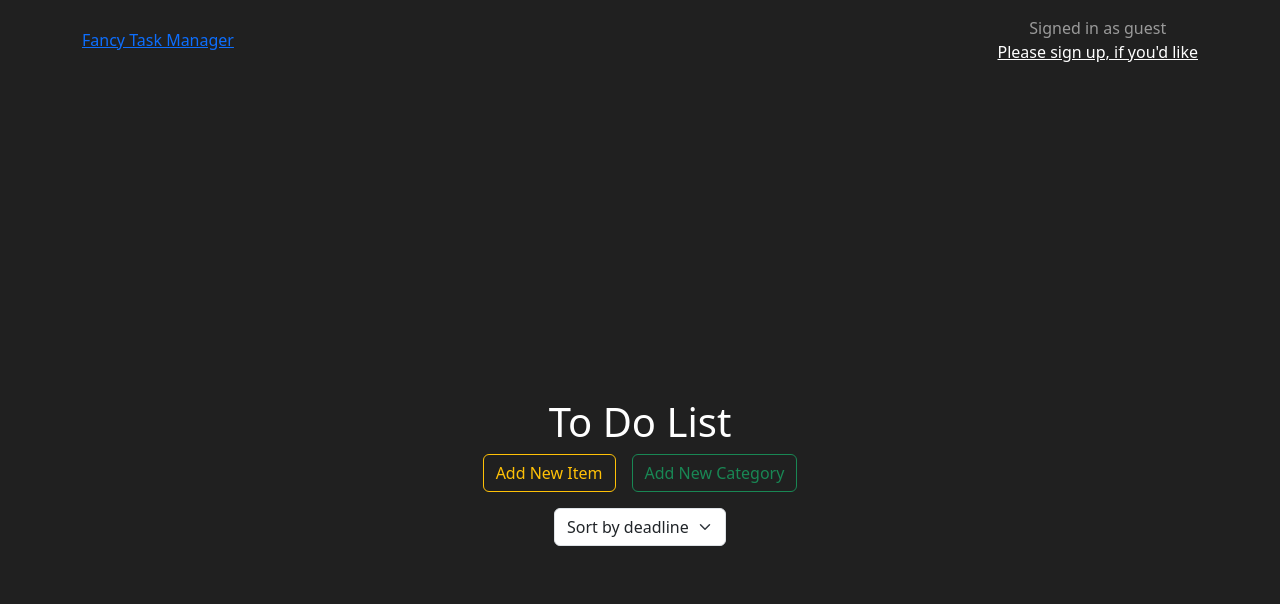
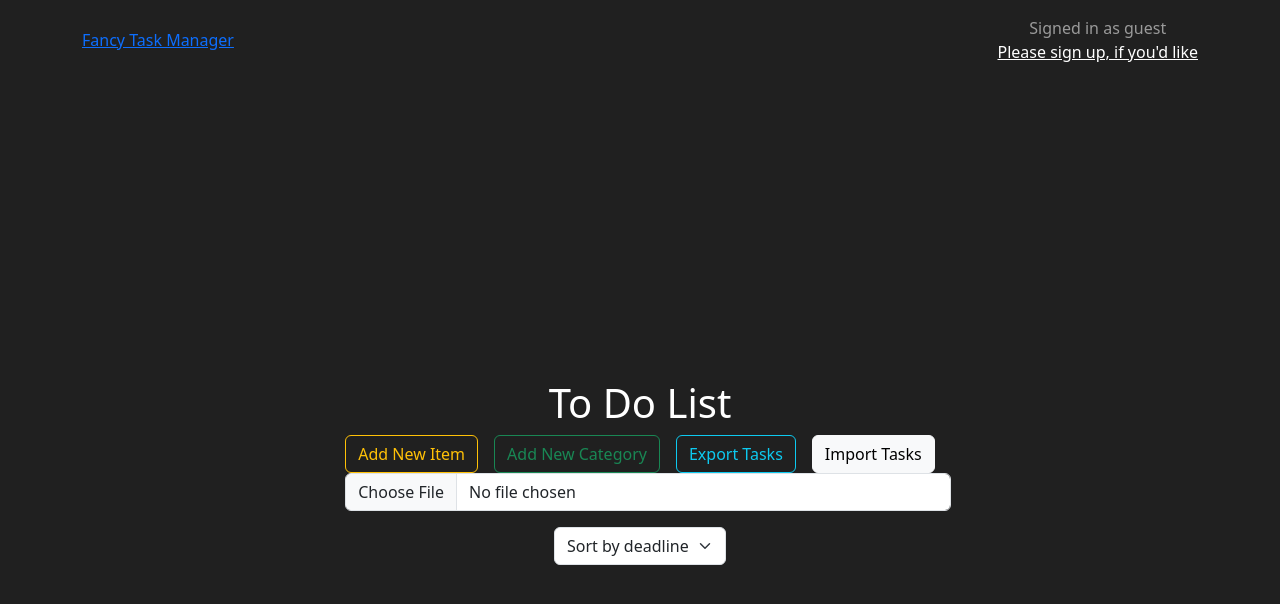
Before and after one commit to mihail-soltan/FANCY-BOOTSTRAP-TO-DO, a React (Create React App) app: page /signup in a window 1280 px wide. Both pictures are taken after a click on the button "Log in as a guest". Shown: the top 604 px of the page. Built offline with nearby package versions, Linux system fonts and the light colour scheme.

Commit message:
import/export tasks+categories

```diff
--- a/package.json
+++ b/package.json
@@ -8,6 +8,7 @@
     "@testing-library/user-event": "^13.5.0",
     "axios": "^1.4.0",
     "bootstrap": "^5.3.0",
+    "material-react-table": "^1.14.0",
     "react": "^18.2.0",
     "react-bootstrap": "^2.8.0",
     "react-dom": "^18.2.0",
--- a/src/components/Category/Category.js
+++ b/src/components/Category/Category.js
@@ -1,20 +1,20 @@
 import { useState, useEffect } from 'react'
-import { getCategories, addNewCategory } from '../../services/category.service'
+import { getCategories, addNewCategory, getCategoriesByUser } from '../../services/category.service'
 import './Category.css'
 import InputGroup from 'react-bootstrap/InputGroup';
 import ListGroup from 'react-bootstrap/ListGroup';
-
+import { exportData } from '../../services/task.service';
 import Form from 'react-bootstrap/Form';
 import Button from 'react-bootstrap/Button';
 import Spinner from 'react-bootstrap/Spinner';
 import { EditOrDeleteCategory } from '../EditOrDeleteCategory/EditOrDeleteCategory';
-import { getCategoriesByUser } from '../../services/category.service';
 
 export function Category() {
 
     const [categories, setCategories] = useState([])
     const [newCategory, setNewCategory] = useState("")
     const [show, setShow] = useState(false)
+    const [importedCategories, setImportedCategories] = useState([])
     const localCategories = JSON.parse(localStorage.getItem("localCategories"))
 
     async function onGetCategories() {
@@ -50,7 +50,42 @@ export function Category() {
     function closeModal() {
         setShow(false)
     }
+    //JSON.parse(localStorage.getItem("user"))
 
+    async function addImportedCategories() {
+        let userId = JSON.parse(localStorage.getItem("user"))._id
+        importedCategories.forEach(async (element) => {
+            const body = { name: element.name, created_by: userId }
+            const response = await addNewCategory(body)
+            return response
+        })
+    }
+    const onFileUpload = (event) => {
+        const file = event.target.files[0]
+        if (file) {
+            const reader = new FileReader();
+
+            reader.onload = (e) => {
+                try {
+                    const jsonString = e.target.result
+                    const jsonObject = JSON.parse(jsonString)
+
+                    setImportedCategories(jsonObject)
+                } catch (err) {
+                    console.log(`Something went wrong: ${err}`)
+                }
+            }
+
+            reader.onerror = () => {
+                console.log(`Something went wrong:`)
+            }
+
+            reader.readAsText(file)
+        }
+        else {
+            console.log("No file selected")
+        }
+    }
     useEffect(() => {
         const user = JSON.parse(localStorage.getItem("user"))
         const isGuest = eval(localStorage.getItem("isGuest"))
@@ -78,6 +113,9 @@ export function Category() {
                     value={newCategory}
                 />
                 <Button onClick={onAddCategory} variant="success">Add</Button>{' '}
+                <Button onClick={() => exportData(localCategories, "localCategories")} variant="outline-info">Export Categories</Button>
+                <Button onClick={addImportedCategories} variant="outline-info">Add Imported Categories</Button>
+                <Form.Control className='mx-2' type="file" onChange={onFileUpload} />
             </InputGroup>
             {/* categories.length? fa asta : fa altceva */}
             <ListGroup defaultActiveKey="#link1">
--- a/src/components/ToDoList/ToDoList.js
+++ b/src/components/ToDoList/ToDoList.js
@@ -5,11 +5,20 @@ import Button from 'react-bootstrap/Button';
 import { AddItemModal } from '../AddItemModal/AddItemModal';
 import DeleteToast from '../Toast/DeleteToast';
 import Form from 'react-bootstrap/Form';
-import { getTasks, addNewTask, editTask, toggleCompletedTask, deleteTask, getTasksByUser } from '../../services/task.service';
+import {
+    getTasks,
+    addNewTask,
+    editTask,
+    toggleCompletedTask,
+    deleteTask,
+    getTasksByUser,
+    exportData,
+} from '../../services/task.service';
 import { getCategories, getCategoriesByUser } from '../../services/category.service';
 import Spinner from 'react-bootstrap/Spinner';
 import { Link } from 'react-router-dom';
 import { useParams } from 'react-router-dom';
+import { MaterialReactTable } from 'material-react-table';
 
 export function ToDoList() {
     const [showModal, setShowModal] = useState(false)
@@ -20,6 +29,7 @@ export function ToDoList() {
     const [filter, setFilter] = useState("")
     const [sort, setSort] = useState("")
     const [user, setUser] = useState({})
+    const [importedTasks, setImportedTasks] = useState([])
     const params = useParams()
     const cachedUser = JSON.parse(localStorage.getItem("user"))
     const isGuest = eval(localStorage.getItem("isGuest"))
@@ -87,9 +97,7 @@ export function ToDoList() {
             localStorage.setItem("localTasks", JSON.stringify([...tasks, body]))
         }
     }
-    /*
 
-    */
     const editCurrentTask = async (body, taskId) => {
         console.log("BODY: ", body)
         console.log("TASK ID: ", taskId)
@@ -113,15 +121,31 @@ export function ToDoList() {
     }
 
     const handleFinishedTask = async (taskId) => {
+        if (cachedUser) {
+
             const response = await toggleCompletedTask(taskId)
             getUserTasks(user._id, params.category)
             return response
+        } else {
+            let currentTaskIndex = localTasks.findIndex((task) => task._id === taskId)
+            let currentTask = localTasks.filter((t) => t._id === taskId)
+            localTasks[currentTaskIndex] = { ...currentTask[0], completed: true }
+            setTasks(localTasks)
+            localStorage.setItem("localTasks", JSON.stringify(localTasks))
+        }
     }
 
     const handleDeleteTask = async (taskId) => {
+        if (cachedUser) {
             const response = await deleteTask(taskId)
             getUserTasks(user._id, params.category)
             return response
+        }
+        else {
+            let filteredTasks = localTasks.filter((task) => task._id !== taskId)
+            setTasks(filteredTasks)
+            localStorage.setItem("localTasks", JSON.stringify(filteredTasks))
+        }
     }
 
     const getUserTasks = async (userId, category) => {
@@ -132,7 +156,45 @@ export function ToDoList() {
         setIsLoading(false)
     }
 
+    const onFileUpload = (event) => {
+        const file = event.target.files[0]
+        if (file) {
+            const reader = new FileReader();
+
+            reader.onload = (e) => {
+                try {
+                    const jsonString = e.target.result
+                    const jsonObject = JSON.parse(jsonString)
+
+                    setImportedTasks(jsonObject)
+                } catch (err) {
+                    console.log(`Something went wrong: ${err}`)
+                }
+            }
+
+            reader.onerror = () => {
+                console.log(`Something went wrong:`)
+            }
+
+            reader.readAsText(file)
+        }
+        else {
+            console.log("No file selected")
+        }
+    }
+
+    async function addImportTasks() {
+        let userId = JSON.parse(localStorage.getItem("user"))._id;
+        importedTasks.forEach(async (element) => {
+            let body = { ...element, created_by: userId }
+            const { _id, ...newBody } = body
+            await addNewTask(newBody)
+        })
+        await getUserTasks(userId, params.category)
+    }
+
     useEffect(() => {
+        console.log(tasks)
         if (cachedUser) {
 
             setUser(cachedUser)
@@ -161,6 +223,9 @@ export function ToDoList() {
             <Link className='mx-2' to="/categories">
                 <Button variant="outline-success" >Add New Category</Button>
             </Link>
+            <Button className='mx-2' variant="outline-info" onClick={() => exportData(localTasks, "tasks")}>Export Tasks</Button>
+            <Button className='mx-2' variant="light" onClick={addImportTasks}>Import Tasks</Button>
+            <Form.Control className='mx-2' type="file" onChange={onFileUpload} />
         </div>
         <AddItemModal
             show={showModal}
--- a/src/services/task.service.js
+++ b/src/services/task.service.js
@@ -19,7 +19,7 @@ export const getTasks = async (category) => {
 
 export const getTasksByUser = async (userId, category) => {
     try {
-        if(category==="all"){
+        if (category === "all") {
             const response = await axios.get(`${API_URL}/user/${userId}`)
             return response
         }
@@ -83,3 +83,13 @@ export const deleteTask = async (taskId) => {
         throw new Error(`Failed to delete task: ${err}`)
     }
 }
+
+export const exportData = (data, fileName) => {
+    const jsonString = `data:text/json;chatset=utf-8,${encodeURIComponent(
+        JSON.stringify(data)
+    )}`
+    const link = document.createElement("a")
+    link.href = jsonString;
+    link.download = `${fileName}.json`
+    link.click()
+}
```
Also changed, not shown: 1 other file (tests, documents, lock files or other folders). Lines whose indentation alone changed are shown as unchanged.
